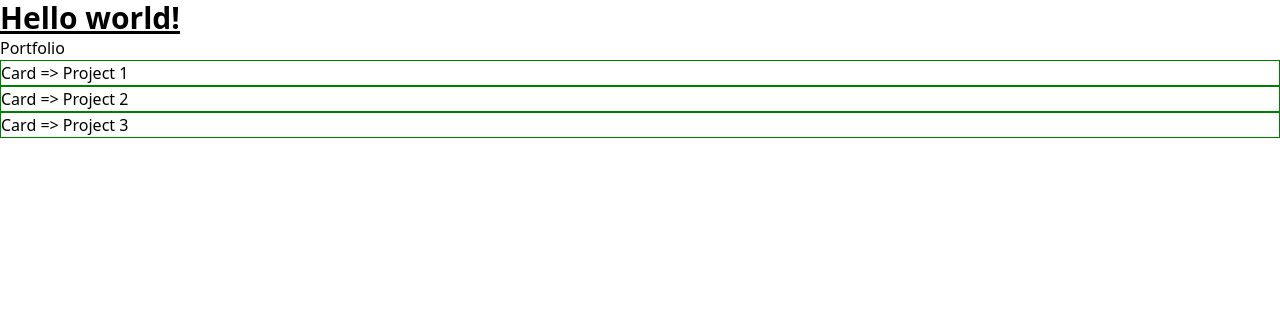
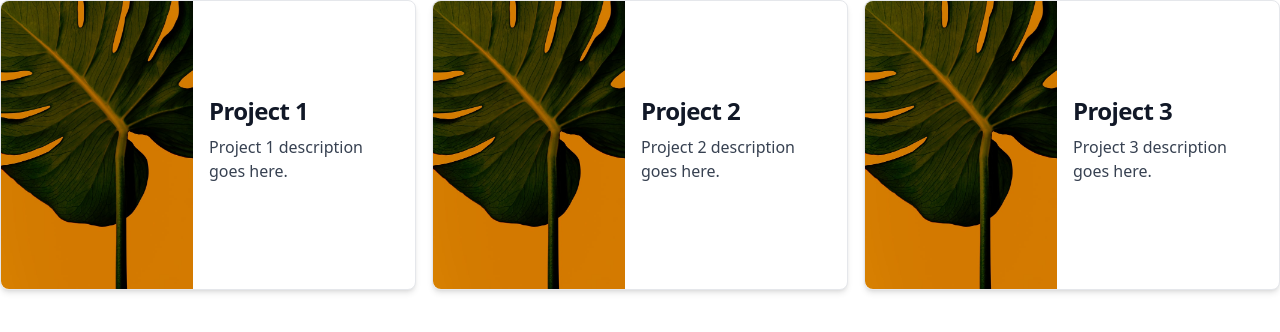
Before and after one commit to jitasek/my-portfolio-react, a React (Create React App) app: page /portfolio in a window 1280 px wide. Shown: the top 332 px of the page. Built offline with nearby package versions, Linux system fonts and the light colour scheme.

Commit message:
improve Card(add placeholder image and text

```diff
--- a/src/App.js
+++ b/src/App.js
@@ -2,7 +2,7 @@ import Portfolio from "./components/Portfolio";
 
 function App() {
   return (
-    <div>
+    <div className="flex flex-col">
       <Portfolio />
     </div>
   );
--- a/src/components/Card.js
+++ b/src/components/Card.js
@@ -1,7 +1,29 @@
 // Card component = subcomponent of the Portfolio component
+import cardImage from "../images/cardimage.jpg";
 
-function Card({ projectName }) {
-  return <h2 style={{ border: "1px solid green" }}> Card => {projectName}</h2>;
+function Card({ projectName, desc }) {
+  return (
+    <div>
+      <a
+        href="/"
+        className="flex flex-col items-center bg-white rounded-lg border shadow-md md:flex-row md:max-w-xl hover:bg-gray-100 dark:border-gray-700 dark:bg-gray-800 dark:hover:bg-gray-700"
+      >
+        <img
+          className="object-cover w-full h-96 rounded-t-lg md:h-auto md:w-48 md:rounded-none md:rounded-l-lg"
+          src={cardImage}
+          alt=""
+        />
+        <div className="flex flex-col justify-between p-4 leading-normal">
+          <h5 className="mb-2 text-2xl font-bold tracking-tight text-gray-900 dark:text-white">
+            {projectName}
+          </h5>
+          <p className="mb-3 font-normal text-gray-700 dark:text-gray-400">
+            {desc}
+          </p>
+        </div>
+      </a>
+    </div>
+  );
 }
 
 export default Card;
--- a/src/components/Portfolio.js
+++ b/src/components/Portfolio.js
@@ -3,12 +3,10 @@ import Card from "./Card";
 
 function Portfolio() {
   return (
-    <div>
-      <h1 className="text-3xl font-bold underline">Hello world!</h1>
-      Portfolio
-      <Card projectName="Project 1" />
-      <Card projectName="Project 2" />
-      <Card projectName="Project 3" />
+    <div className="flex space-x-4">
+      <Card projectName="Project 1" desc="Project 1 description goes here." />
+      <Card projectName="Project 2" desc="Project 2 description goes here." />
+      <Card projectName="Project 3" desc="Project 3 description goes here." />
     </div>
   );
 }
```
Also changed, not shown: src/images/cardimage.jpg (added).
